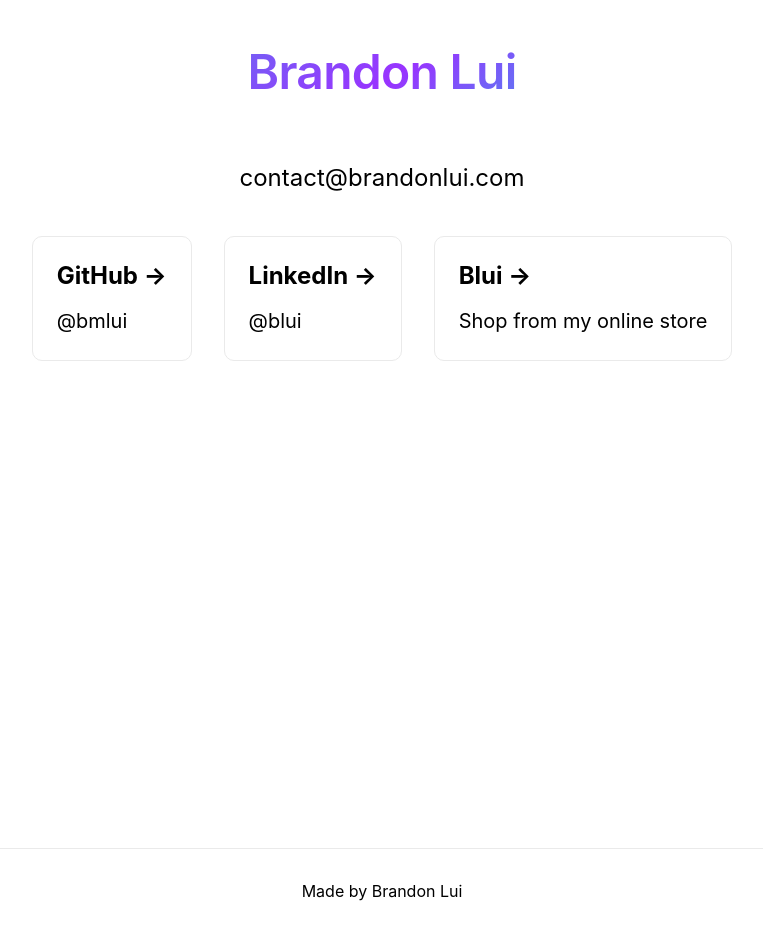
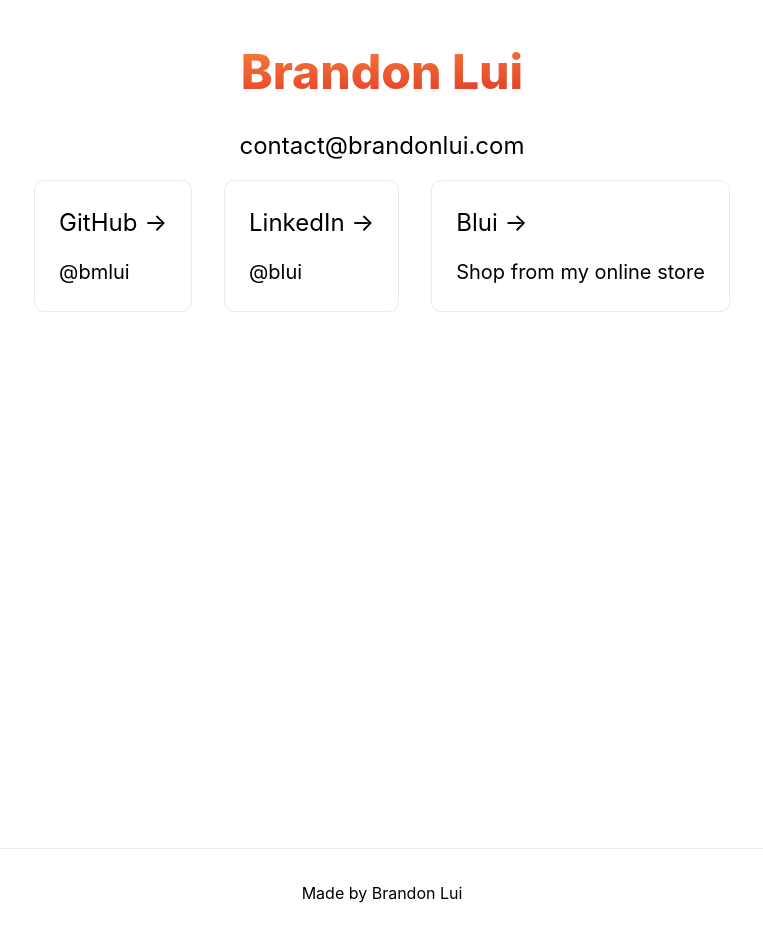
Before and after one commit to bmlui/nextjs-brandonlui.com, a Next.js app: page / in a window 1280 px wide. Shown: the whole page, without its empty margins (258-1021 px from the left). Built offline with nearby package versions, Linux system fonts and the light colour scheme.

Commit message:
added tailwind

```diff
--- a/components/header.js
+++ b/components/header.js
@@ -4,7 +4,7 @@
 export default function Header() {
     return (
         <header>
- <h1 class="gradienttext defaultcolor center title">
+ <h1 class="text-center text-5xl font-extrabold text-transparent bg-clip-text bg-gradient-to-br from-orange-400 to-red-600">
           Brandon Lui
         </h1>
         </header>
--- a/package.json
+++ b/package.json
@@ -14,7 +14,10 @@
     "react-dom": "^18.2.0"
   },
   "devDependencies": {
+    "autoprefixer": "^10.4.12",
     "eslint": "8.23.1",
-    "eslint-config-next": "12.3.1"
+    "eslint-config-next": "12.3.1",
+    "postcss": "^8.4.17",
+    "tailwindcss": "^3.1.8"
   }
 }
--- /dev/null
+++ b/postcss.config.js
@@ -0,0 +1,6 @@
+module.exports = {
+  plugins: {
+    tailwindcss: {},
+    autoprefixer: {},
+  },
+}
--- a/styles/globals.css
+++ b/styles/globals.css
@@ -1,3 +1,7 @@
+@tailwind base;
+@tailwind components;
+@tailwind utilities;
+
 html,
 body {
   padding: 0;
--- /dev/null
+++ b/tailwind.config.js
@@ -0,0 +1,11 @@
+/** @type {import('tailwindcss').Config} */
+module.exports = {
+  content: [
+    "./pages/**/*.{js,ts,jsx,tsx}",
+    "./components/**/*.{js,ts,jsx,tsx}",
+  ],
+  theme: {
+    extend: {},
+  },
+  plugins: [],
+}
```
Also changed, not shown: 2 other files (tests, documents, lock files or other folders).
